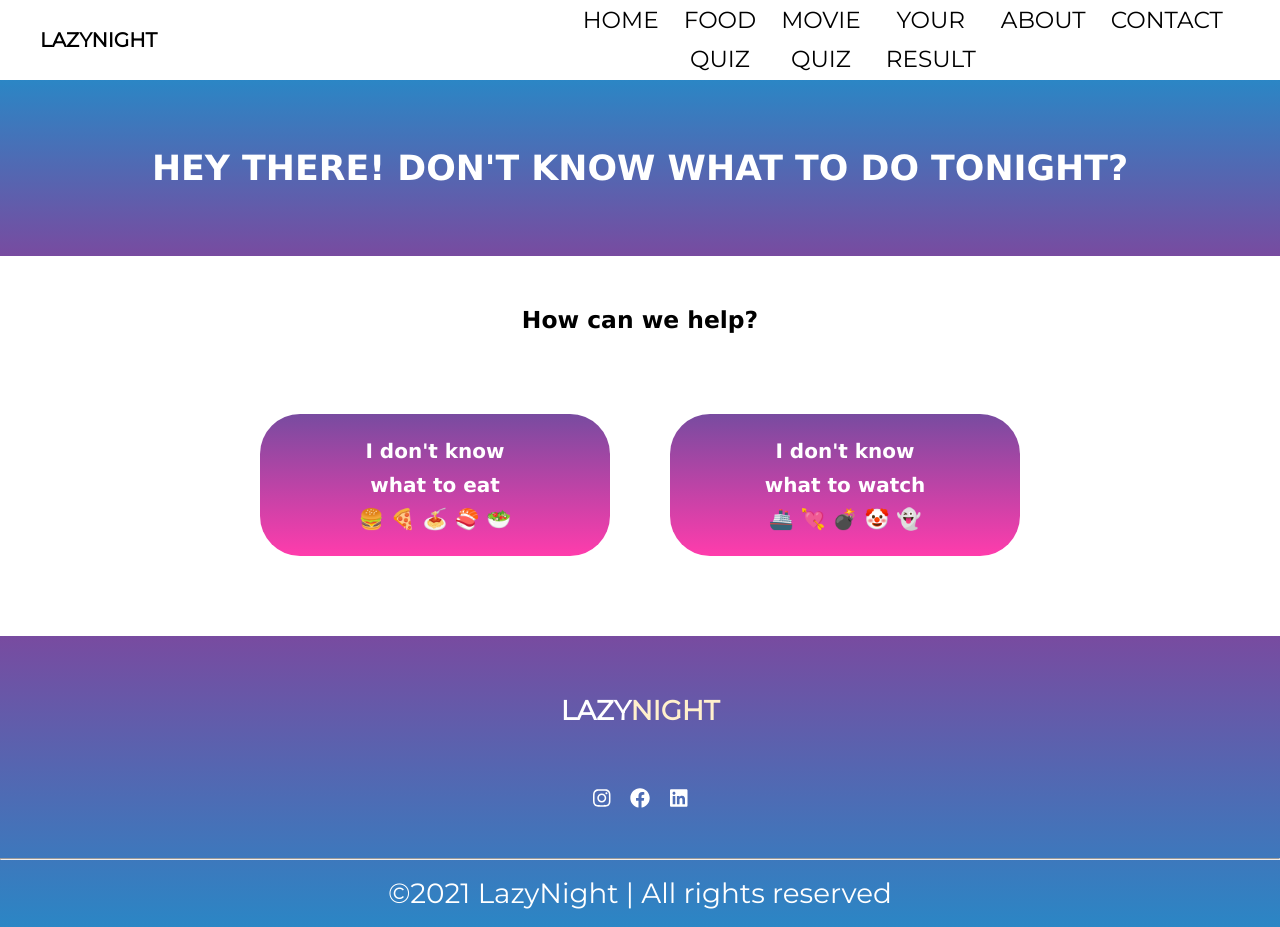
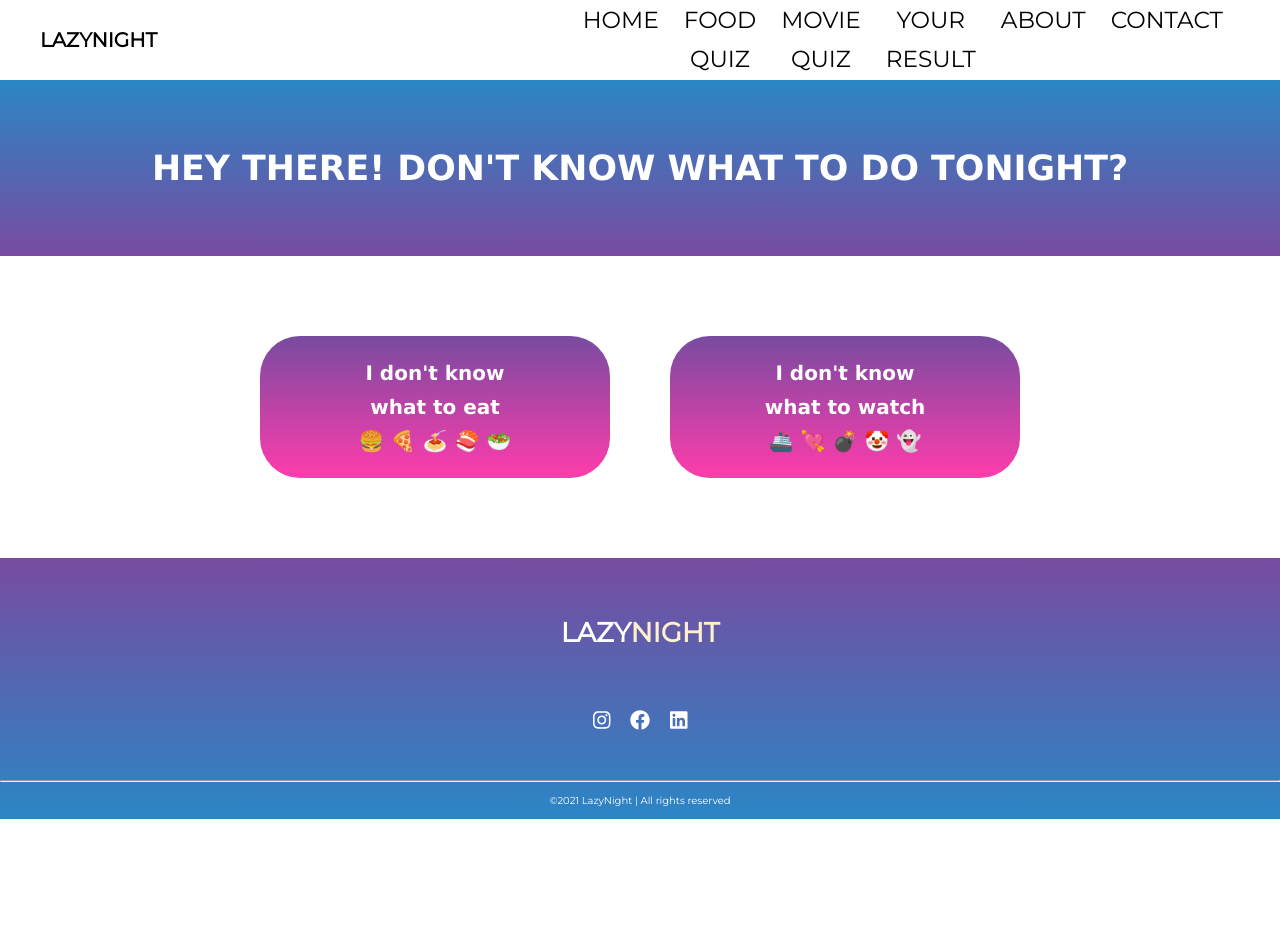
Before and after one commit to PamelaFeijo/lazynight, a React (Create React App) app: page / in a window 1280 px wide. After the commit the page ends 819 px from the top, so only its background shows below. Built offline with nearby package versions, Linux system fonts and the light colour scheme.

Commit message:
fix footer css

```diff
--- a/src/components/Banner.css
+++ b/src/components/Banner.css
@@ -7,6 +7,7 @@
   padding: 3rem 1.72rem;
   color: #fff;
   text-transform: uppercase;
+  margin-bottom: 50px;
 }
 
 .banner-span {
--- a/src/components/Footer.css
+++ b/src/components/Footer.css
@@ -31,7 +31,7 @@
   transition: 0.2s;
 }
 
-p {
+.footer {
   padding: 10px 0;
   text-align: center;
   font-size: 10px;
--- a/src/components/Footer.js
+++ b/src/components/Footer.js
@@ -14,7 +14,9 @@ const Footer = () => {
       </div>
       <hr />
       <div>
-        <p>&copy;{new Date().getFullYear()} LazyNight | All rights reserved</p>
+        <p className="footer">
+          &copy;{new Date().getFullYear()} LazyNight | All rights reserved
+        </p>
       </div>
     </div>
   );
--- a/src/components/Header.js
+++ b/src/components/Header.js
@@ -1,6 +1,6 @@
 import Navbar from "./Navbar";
 import Banner from "./Banner";
-import Title from "./Title";
+
 import { useLocation } from "react-router-dom";
 
 const Header = () => {
@@ -10,7 +10,6 @@ const Header = () => {
     <div>
       <Navbar />
       <Banner location={location.pathname} />
-      <Title location={location.pathname} />
     </div>
   );
 };
--- a/src/components/Result.css
+++ b/src/components/Result.css
@@ -115,7 +115,7 @@
 .not-yet {
   background-color: #ffffff;
   border-radius: 20px;
-  border: var(--accent-color) solid 4px;
+
   width: 70%;
   margin: 30px 0 0 0;
   font-size: 15px;
--- a/src/components/Title.js
+++ /dev/null
@@ -1,17 +0,0 @@
-import "./Title.css";
-
-const Title = (props) => {
-  const getTitleMessage = () => {
-    if (props.location === "/") {
-      return "How can we help?";
-    }
-  };
-
-  return (
-    <div className="title">
-      <h3>{getTitleMessage()}</h3>
-    </div>
-  );
-};
-
-export default Title;
```
